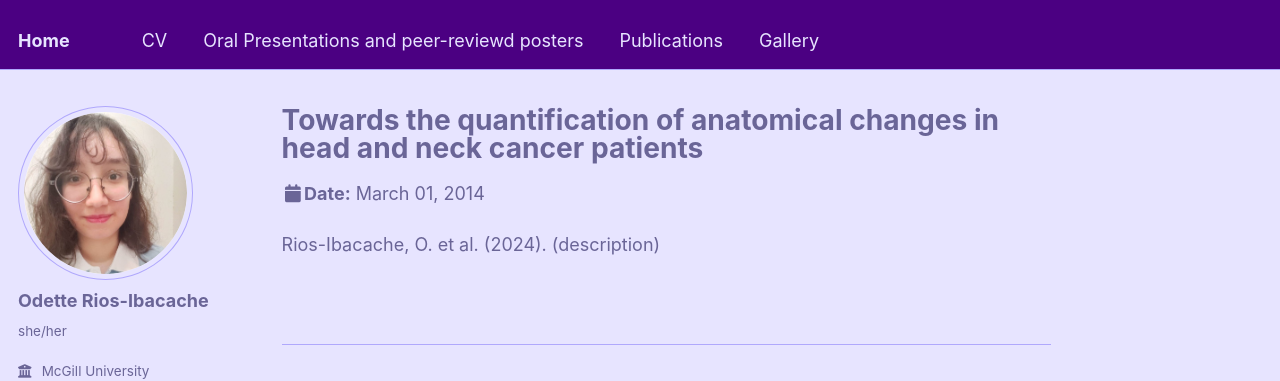
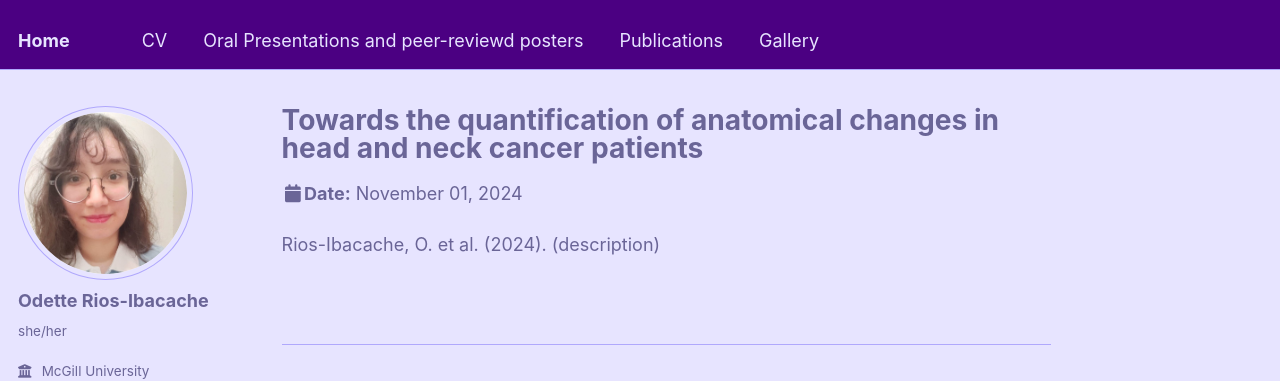
Before and after one commit to OdetteRiosI/odetteriosi.github.io, a Jekyll site: the page built from _talks/talk-3.md, in a window 1280 px wide and 946 px high. Shown: the top 381 px of the window. Built offline with Jekyll 4.4.1, drawn with Linux system fonts in a browser that asks for light colours; some web fonts are replaced.

Commit message:
Update talk-3.md

```diff
--- a/_talks/talk-3.md
+++ b/_talks/talk-3.md
@@ -5,7 +5,7 @@ type: "Conference talk"
 permalink: /talks/talk-3
 venue: "Science des données responsable dans le domaine de la santé annual retreat
 2024"
-date: 2014-03-01
+date: 2024-11-01
 location: "Trois-Rivières, QC, Canada"
 ---
 
```
